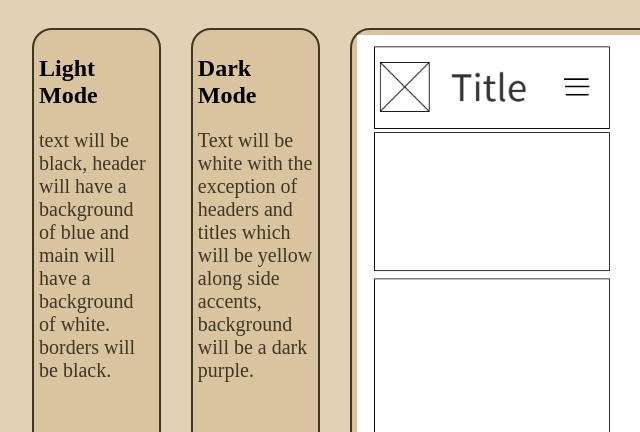
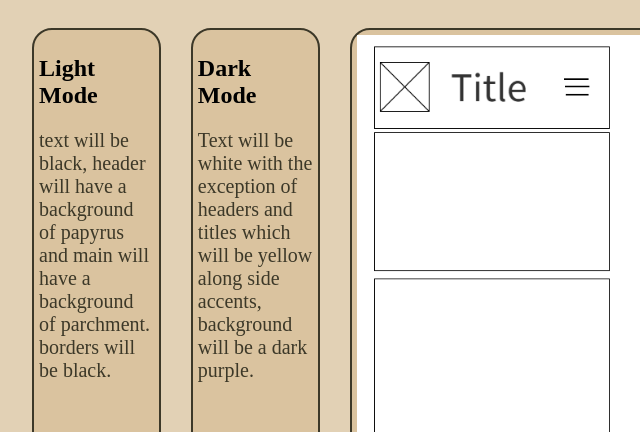
Before and after one commit to dee-cl/wdd131, a plain HTML site: page Project/siteplan.html in a window 1280 px wide. Shown: the part 821-1253 px from the top of the page, 165-805 px from the left. Drawn offline with Linux system fonts and the light colour scheme; a web font is replaced by a local one.

Commit message:
changed text reguarding color scheme

```diff
--- a/Project/siteplan.html
+++ b/Project/siteplan.html
@@ -40,7 +40,7 @@
             </section>
             <section class="color schema">
                 <h2> Light Mode</h2>
-                <p>text will be black, header will have a background of blue and main will have a background of white.
+                <p>text will be black, header will have a background of papyrus and main will have a background of parchment.
                     borders will be black.
                 </p>
             </section>
```
